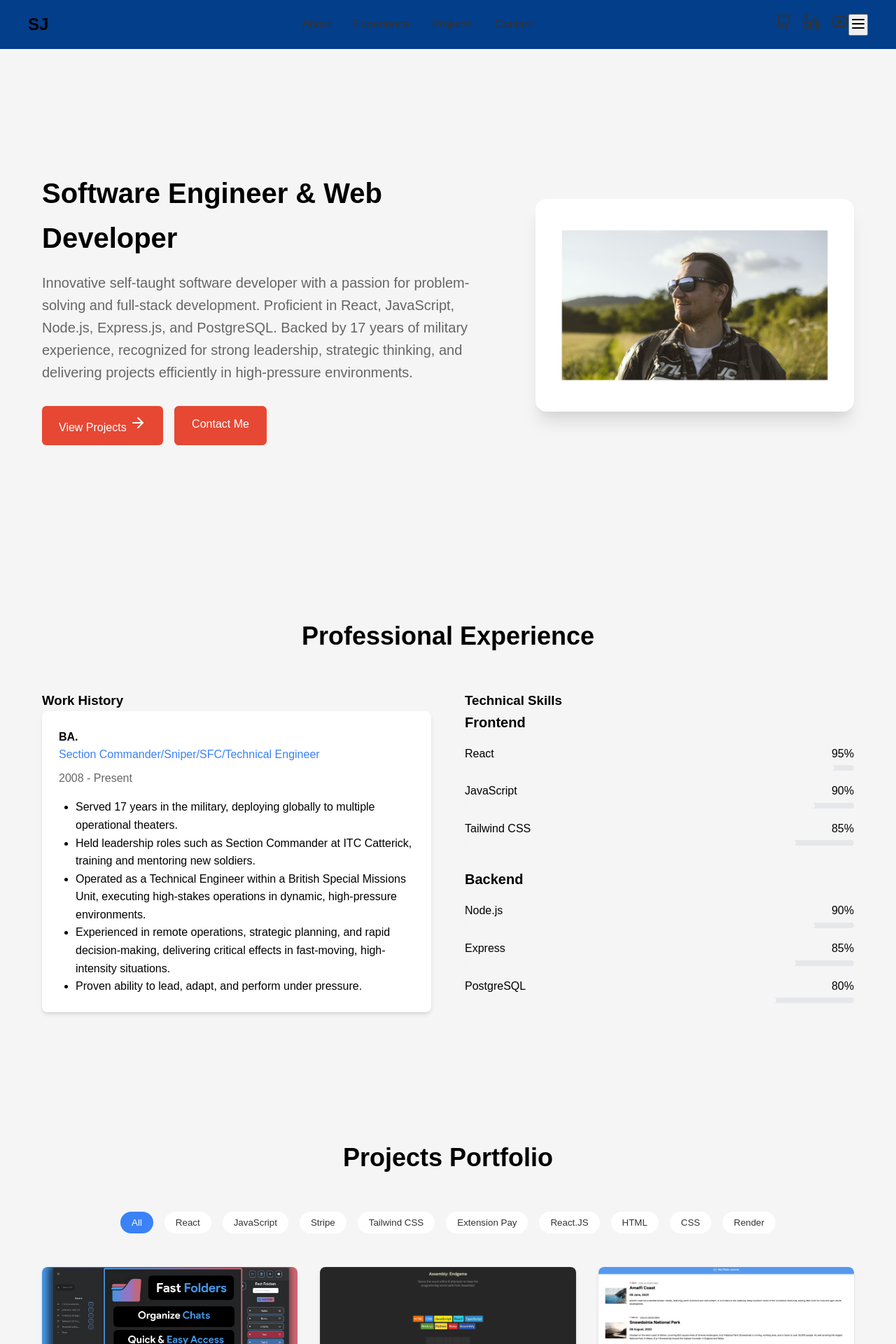
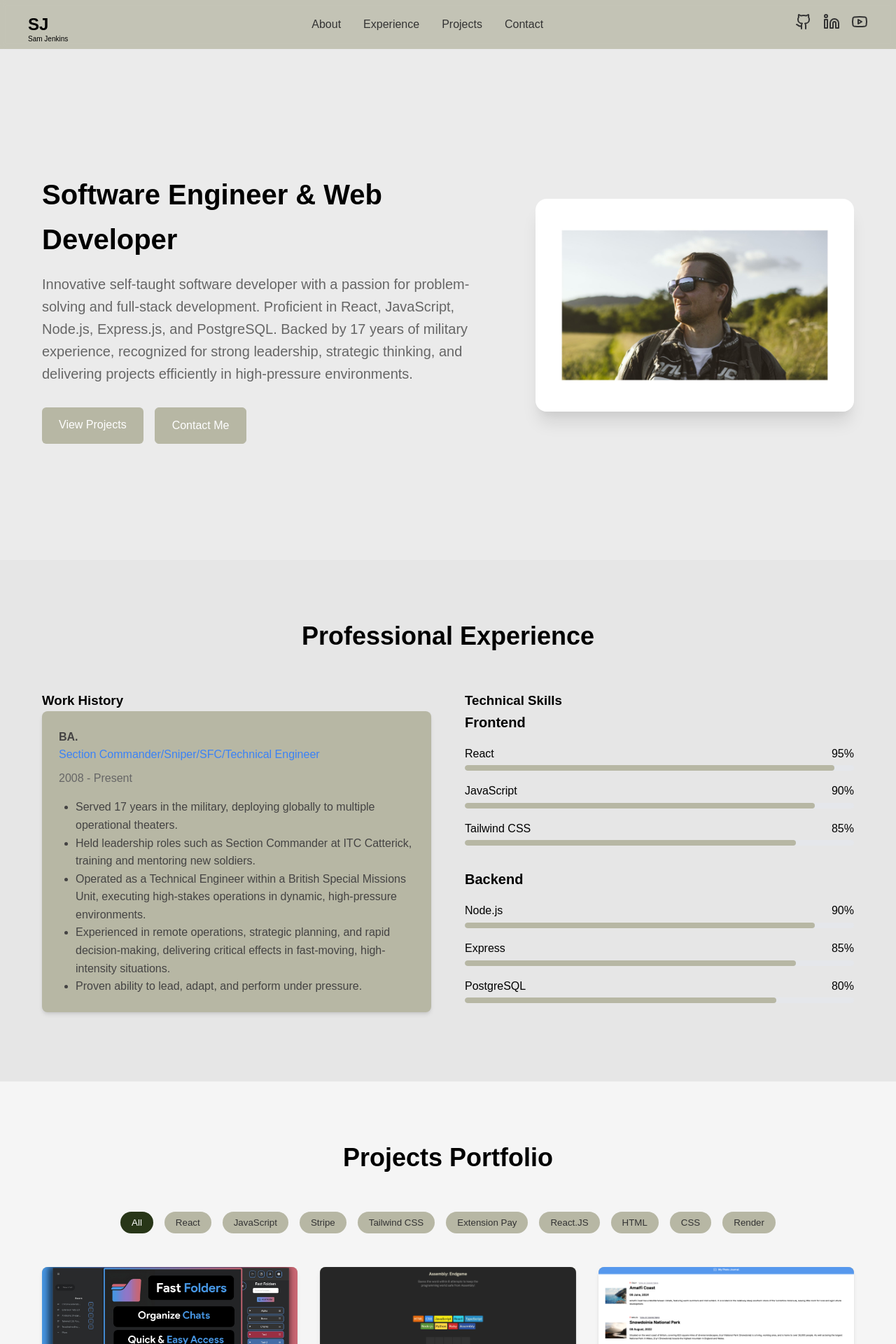
Before and after one commit to SJ-209/MainPortfolio, a React (Vite) app: page / in a window 1280 px wide. Shown: the top 1920 px of the page at 70% size. Built offline with nearby package versions, Linux system fonts and the light colour scheme.

Commit message:
front end updates to styles and contact from. Added mailto for the submit email button

```diff
--- a/src/components/Contact.jsx
+++ b/src/components/Contact.jsx
@@ -1,4 +1,4 @@
-"use client"
+import React from 'react'
 
 import { useState } from "react"
 import { Mail, MessageSquare } from "lucide-react"
@@ -38,17 +38,17 @@ const Contact = () => {
             <div className="contact-methods">
               <div className="contact-method">
                 <Mail />
-                <a href="mailto:contact@example.com">contact@example.com</a>
+                <a href="mailto:sjcodesYT@protonmail.com">sjcodesYT@protonmail.com</a>
               </div>
               <div className="contact-method">
                 <MessageSquare />
-                <span>Available for freelance work</span>
+                <span>Available for work</span>
               </div>
             </div>
           </div>
 
           <form onSubmit={handleSubmit} className="contact-form">
-            <div className="form-group">
+            {/* <div className="form-group">
               <label htmlFor="name">Name</label>
               <input type="text" id="name" name="name" value={formData.name} onChange={handleChange} required />
             </div>
@@ -68,10 +68,10 @@ const Contact = () => {
                 rows={4}
                 required
               ></textarea>
-            </div>
+            </div> */}
 
             <button type="submit" className="submit-btn">
-              Send Message
+              <a className="email-btn" href="mailto:sjcodesYT@protonmail.com"> Email Me </a>
             </button>
           </form>
         </div>
--- a/src/components/Header.jsx
+++ b/src/components/Header.jsx
@@ -5,6 +5,7 @@ const Header = () => {
     <header className="header">
       <nav className="container nav">
         <h1>SJ</h1>
+        <p className="smallName">Sam Jenkins</p>
 
         <div className="nav-links">
           <a href="#about">About</a>
@@ -23,9 +24,9 @@ const Header = () => {
           <a href="https://youtube.com" target="_blank" rel="noopener noreferrer">
             <Youtube />
           </a>
-          <button className="menu-btn">
+          {/* <button className="menu-btn">
             <Menu />
-          </button>
+          </button> */}
         </div>
       </nav>
     </header>
--- a/src/components/Hero.jsx
+++ b/src/components/Hero.jsx
@@ -1,4 +1,4 @@
-import { ArrowRight } from "lucide-react"
+import React from 'react'
 
 const Hero = () => {
   return (
@@ -15,7 +15,7 @@ const Hero = () => {
           </p>
           <div className="hero-buttons">
             <a href="#projects" className="btn btn-primary">
-              View Projects <ArrowRight />
+              View Projects
             </a>
             <a href="#contact" className="btn btn-secondary">
               Contact Me
--- a/src/index.css
+++ b/src/index.css
@@ -9,7 +9,7 @@ body {
   font-family: Arial, sans-serif;
   line-height: 1.6;
   color: black;
-  background-color: whitesmoke;
+  background-color: #e5e5e5c0;
 }
 
 .container {
@@ -25,9 +25,16 @@ body {
   top: 0;
   left: 0;
   right: 0;
-  background-color: #023E8A;
+  background-color:  #b7b7a4c1;
   backdrop-filter: blur(4px);
   z-index: 1000;
+}
+
+.header .smallName {
+  position: absolute;
+  top: 2.5rem;
+  font-size: 10px;
+  padding-top: 8px;
 }
 
 .nav {
@@ -112,22 +119,22 @@ body {
 }
 
 .btn-primary {
-  background-color: #e64833;
+  background-color: #B7B7A4;
   color: white;
 }
 
 .btn-primary:hover {
-  background-color: #e648338a;
+  background-color: #283618;
 }
 
 .btn-secondary {
-  border: 1px solid #e64833;
-  background-color: #e64833;
+  border: 1px solid #B7B7A4;
+  background-color: #B7B7A4;
   color: white;
 }
 
 .btn-secondary:hover {
-  background-color: #e648338a;
+  background-color: #283618;
 }
 
 .hero-image {
@@ -140,7 +147,7 @@ body {
 /* Experience section styles */
 .experience {
   padding: 5rem 0;
-  background-color: whitesmoke;
+  background-color: #e5e5e5c0;
 }
 
 .experience h2 {
@@ -155,7 +162,8 @@ body {
 }
 
 .experience-item {
-  background-color: white;
+  background-color: #B7B7A4;
+  color: #444343;
   padding: 1.5rem;
   border-radius: 0.5rem;
   box-shadow: 0 4px 6px -1px rgba(0, 0, 0, 0.1), 0 2px 4px -1px rgba(0, 0, 0, 0.06);
@@ -209,11 +217,11 @@ body {
 
 .skill-progress {
   height: 100%;
-  background-color: whitesmoke;
+  background-color: #B7B7A4;
   border-radius: 9999px;
 }
 
-/* YouTube section styles */
+/* YouTube section styles
 .youtube {
   padding: 5rem 0;
 }
@@ -249,7 +257,7 @@ body {
   font-size: 1.5rem;
   font-weight: bold;
   margin-bottom: 0.5rem;
-}
+} */
 /*
 .youtube-content {
   display: grid;
@@ -310,7 +318,7 @@ body {
 .filter-btn {
   padding: 0.5rem 1rem;
   border-radius: 9999px;
-  background-color: white;
+  background-color: #B7B7A4;
   color: #333;
   border: none;
   cursor: pointer;
@@ -319,7 +327,7 @@ body {
 
 .filter-btn:hover,
 .filter-btn.active {
-  background-color: #3b82f6;
+  background-color: #283618;
   color: white;
 }
 
@@ -329,7 +337,7 @@ body {
 }
 
 .project-card {
-  background-color: white;
+  background-color: #B7B7A4;
   border-radius: 0.5rem;
   overflow: hidden;
   box-shadow: 0 4px 6px -1px rgba(0, 0, 0, 0.1), 0 2px 4px -1px rgba(0, 0, 0, 0.06);
@@ -436,7 +444,11 @@ body {
 .contact-form {
   display: flex;
   flex-direction: column;
+  justify-content: center;
+  align-items: center;
   gap: 1.5rem;
+  max-width: 600px;
+  margin: 0 auto;
 }
 
 .form-group {
@@ -465,11 +477,17 @@ body {
   box-shadow: 0 0 0 3px rgba(59, 130, 246, 0.1);
 }
 
+.email-btn {
+  color: white;;
+}
+
 .submit-btn {
-  background-color: #3b82f6;
+  background-color: #283618;
   color: white;
   padding: 0.75rem 1.5rem;
   border: none;
+  width: 100%;
+  max-width: 400px;
   border-radius: 0.375rem;
   font-size: 1rem;
   cursor: pointer;
@@ -477,7 +495,7 @@ body {
 }
 
 .submit-btn:hover {
-  background-color: #2563eb;
+  background-color: #B7B7A4;
 }
 
 /* Responsive styles */
@@ -506,9 +524,9 @@ body {
     grid-template-columns: repeat(2, 1fr);
   }
 
-  .contact-content {
+  /* .contact-content {
     grid-template-columns: 1fr 1fr;
-  }
+  } */
 }
 
 @media (min-width: 1024px) {
```
